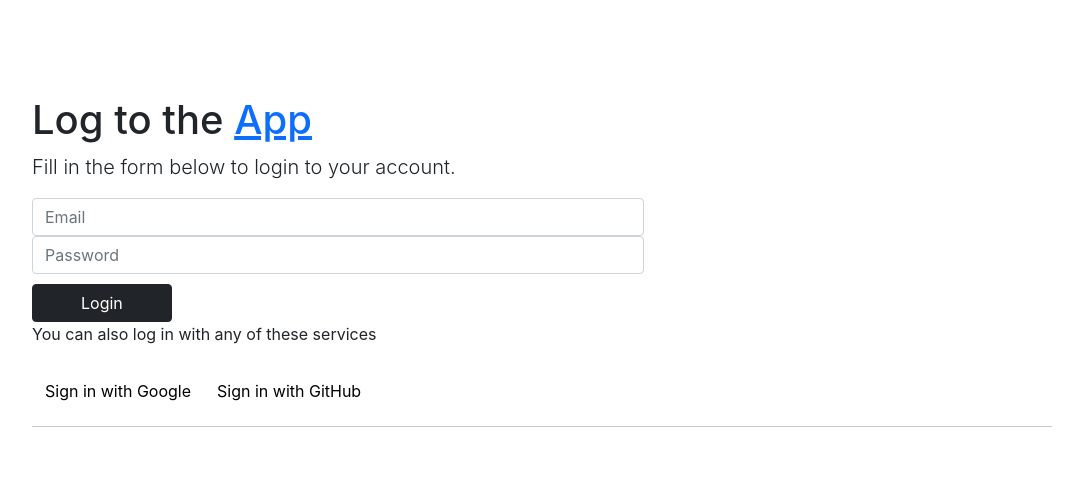
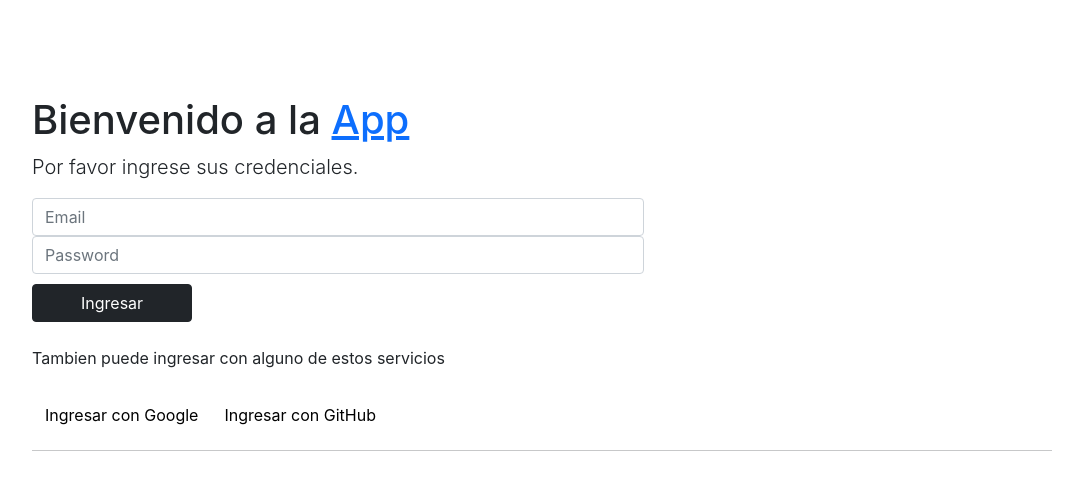
Before and after one commit to MontielJuan/Proyecto-RST, a React (Create React App) app: page /login in a window 1280 px wide. Shown: the top 490 px of the page, without its empty margins (98-1181 px from the left). Built offline with nearby package versions, Linux system fonts and the light colour scheme; no server answers.

Commit message:
Iconos ON/OFF implementados

```diff
--- a/package.json
+++ b/package.json
@@ -13,8 +13,9 @@
     "react": "^17.0.2",
     "react-bootstrap": "^1.5.2",
     "react-bootstrap-icons": "^1.5.0",
+    "react-dom": "^17.0.2",
+    "react-icons": "^4.3.1",
     "react-router-dom": "^5.3.0",
-    "react-dom": "^17.0.2",
     "react-scripts": "4.0.3",
     "web-vitals": "^1.1.1"
   },
--- a/src/components/SelectCity.jsx
+++ b/src/components/SelectCity.jsx
@@ -1,6 +1,6 @@
 import React, { useEffect, useState } from 'react';
 
-export const SelectCity = ({data, setFilteredData}) => {
+export const SelectCity = ({data, setFilteredData, cambiarEstado}) => {
 
     const [city, setCity] = useState("Open this select menu")
 
@@ -9,6 +9,7 @@ export const SelectCity = ({data, setFilteredData}) => {
     const handleChange = (event) => {
         event.preventDefault()
         setCity(event.target.value)
+        cambiarEstado();
     }
 
     useEffect(() => {
--- a/src/components/TablaGastos.jsx
+++ b/src/components/TablaGastos.jsx
@@ -1,10 +1,19 @@
 import React from "react";
-
+import {AiFillCheckCircle} from 'react-icons/ai'
+import {MdOutlineError} from 'react-icons/md'
 
 
 const TablaGastos = ({data}) => {
 
+    const renderIcon = (dato) => {
+        if(dato.Estado === "ON"){
+            return <th><AiFillCheckCircle color="green" size="2em"/></th>
+        }
 
+        if(dato.Estado === "OFF"){
+            return <th><MdOutlineError color="red" size="2em"/></th>
+        }
+    }
 
     return (
         <div className="text-center ">
@@ -25,7 +34,7 @@ const TablaGastos = ({data}) => {
                     data.map((dato) => {
                         return(
                             <tr key={dato.id}>
-                                <th>{dato.Estado}</th>
+                                {renderIcon(dato)}
                                 <th>{dato.Fecha}</th>
                                 <th>{dato.NPauta}</th>
                                 <th>{dato.Punto}</th>
--- a/src/pages/Data.jsx
+++ b/src/pages/Data.jsx
@@ -55,7 +55,7 @@ const Data = () => {
             <h2>Dispositivos </h2>
 
             <div>
-              <SelectCity data={data} setFilteredData={setFilteredData} /><button className="mt-3 btn btn-outline-primary" onClick={() => {cambiarEstado()}}>Refresh</button>
+              <SelectCity data={data} setFilteredData={setFilteredData} cambiarEstado={cambiarEstado} /><button className="mt-3 btn btn-outline-primary" onClick={() => {cambiarEstado()}}>Refresh</button>
             </div>
           </div>
         </div>
--- a/src/pages/Home.jsx
+++ b/src/pages/Home.jsx
@@ -8,10 +8,10 @@ const HomePage = () => {
           <div>
             <section className="container text-center py-5">
               <div >
-                <h1 className="display-4">Welcome</h1>
+                <h1 className="display-4">Bienvenido</h1>
               </div>
               <div className="mt-4 ">
-                <Link className="btn btn-primary px-5 mr-3" to = "/login">Login to your Account</Link>
+                <Link className="btn btn-primary px-5 mr-3" to = "/login">Ingresar</Link>
               </div>
             </section>
           </div>
--- a/src/pages/Login.jsx
+++ b/src/pages/Login.jsx
@@ -55,8 +55,8 @@ export default class Login extends Component {
 				className="mt-5 py-5 px-5"
 				autoComplete="off"
 				onSubmit={this.handleSubmit}>
-					<h1>Log to the <Link className="title ml-2" to = "/">App</Link> </h1>
-					<p className="lead">Fill in the form below to login to your account.</p>
+					<h1>Bienvenido a la <Link className="title ml-2" to = "/">App</Link> </h1>
+					<p className="lead">Por favor ingrese sus credenciales.</p>
 					<div className="form-group">
 						<input
 						className="form-control"
@@ -77,14 +77,15 @@ export default class Login extends Component {
 					</div>
                     <div className="form-group">
                         {this.state.error ? <p>{this.state.error}</p> : null}
-                        <button className="btn btn-dark px-5" type="submit">Login</button>
+                        <button className="btn btn-dark px-5" type="submit">Ingresar</button>
                     </div>
-					<p>You can also log in with any of these services</p>
+					<br/>
+					<p>Tambien puede ingresar con alguno de estos servicios</p>
           			<button className="btn mr-3 text-black" onClick={this.googleSignIn}>
-            			Sign in with Google
+            			Ingresar con Google
           			</button>
 					<button className="btn mr-3 text-black" type="button" onClick={this.githubSignIn}>
-           	 			Sign in with GitHub
+						Ingresar con GitHub
           			</button>
 					<hr />
 				</form>
```
Also changed, not shown: 1 other file (tests, documents, lock files or other folders).
